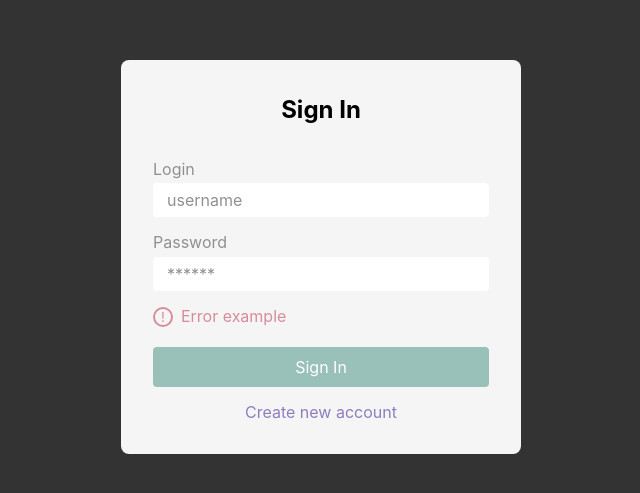
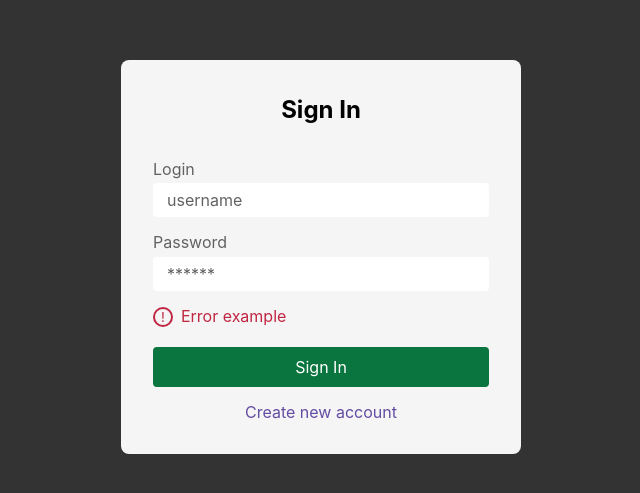
Before and after one commit to jglobe/quackle, a React (Vite) app: page /signin in a window 1280 px wide. Shown: the part 143-636 px from the top of the page, without its empty margins (319-959 px from the left). Built offline with nearby package versions, Linux system fonts and the light colour scheme; a web font is replaced by a local one.

Commit message:
[web] Change root colors to have contrast ratio > 5

```diff
--- a/src/app.css
+++ b/src/app.css
@@ -11,17 +11,17 @@
 }
 
 :root {
-	--color-primary: #99c1b9;
-	--color-link: #8e7dbe;
-  --color-error: #d88c9a;
+	--color-primary: #0a753e;
+	--color-link: #634ca4;
+  --color-error: #c02642;
 	--color-font-primary: #000000;
-	--color-font-secondary: #909090;
+	--color-font-secondary: #626262;
 	--color-background-primary: rgba(0, 0, 0, 0.8);
 	--color-background-secondary: #f5f5f5;
 
 	--color-white: #ffffff;
 	--color-black: #000000;
-	--color-grey: #909090;
+	--color-grey: #626262;
 
 	font-family: 'Inter', sans-serif;
 }
```
